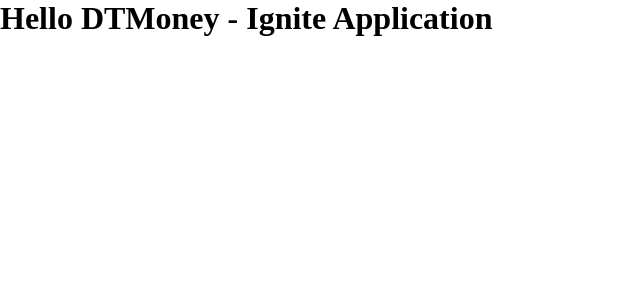
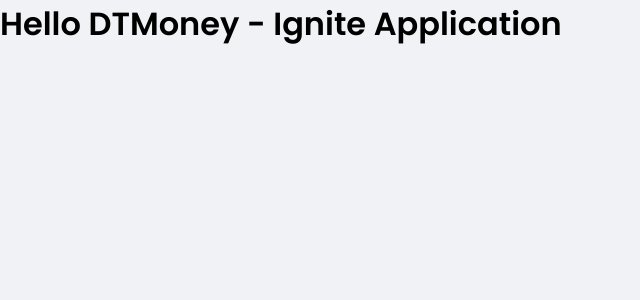
Before and after one commit to deyvsonaguiar/dtmoney-ignite-reactjs, a React (Create React App) app: page / in a window 1280 px wide. Shown: the top 300 px of the page, without its empty margins (0-640 px from the left). Built offline with nearby package versions, Linux system fonts and the light colour scheme.

Commit message:
Configuring fonts

```diff
--- a/public/index.html
+++ b/public/index.html
@@ -1,8 +1,12 @@
 <!DOCTYPE html>
 <html lang="en">
   <head>
+    <link rel="preconnect" href="https://fonts.googleapis.com">
+    <link rel="preconnect" href="https://fonts.gstatic.com" crossorigin>
+    <link href="https://fonts.googleapis.com/css2?family=Poppins:wght@400;500;600&family=Roboto:wght@400;700&display=swap" rel="stylesheet">
     <meta charset="utf-8" />
     <meta name="viewport" content="width=device-width, initial-scale=1" />
+    <link rel="icon" href="favicon.png" type="image/png" />
     <title>DT Money - Ignite</title>
   </head>
   <body>
--- a/src/styles/global.ts
+++ b/src/styles/global.ts
@@ -2,7 +2,7 @@
 
 export const GlobalStyle = createGlobalStyle`
     :root {
-        --background: ##F0F2F5;
+        --background: #F0F2F5;
         --text-body: #969CB3;
         --text-title: #363F5F;
         --shape: #FFFFFF;
@@ -33,6 +33,15 @@
         -webkit-font-smoothing: antialiased;
     }
 
+    body, input, textarea, button {
+        font-family: 'Poppins', sans-serif;
+        font-weight: 400;
+    }
+
+    h1, h2, h3, h4, h5, h6, strong {
+        font-weight: 600;
+    }
+
     [disabled] {
         opacity: 0.6;
         cursor: not-allowed;
```
